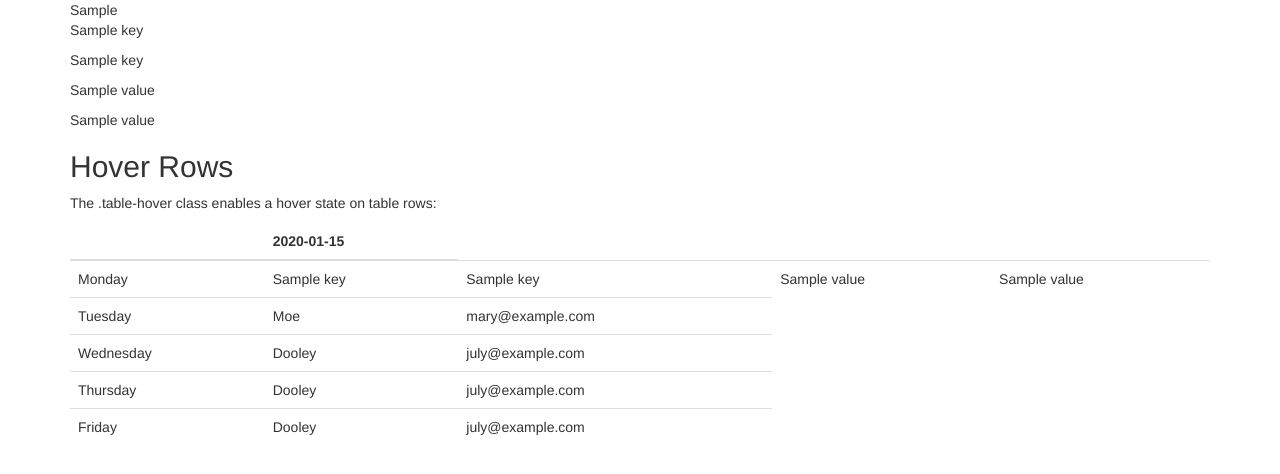
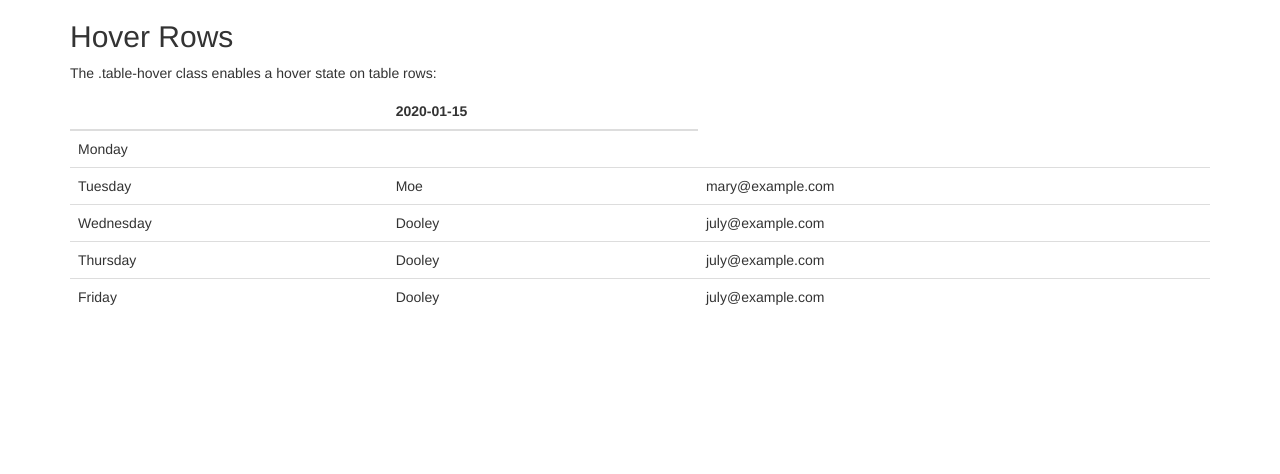
Before and after one commit to gabyantova/timetables, a Django app: template timetable/templates/timetable/index.html in a window 1280 px wide. Shown: the top 474 px of the page. Run offline with Django 3.2, Linux system fonts and the light colour scheme; the template is opened without the code that fills it: most values are stand-ins (such as "Sample title", 1, 10 or a date in 2020); parts of the project's set-up code (start-up, migrations or seed data) failed here and were passed over; some libraries are stand-ins or nearby versions.

Commit message:
ico is the best

```diff
--- a/timetable/templates/timetable/index.html
+++ b/timetable/templates/timetable/index.html
@@ -14,19 +14,6 @@
 
 <div class="container">
 
-{{dict_monday}}
-
-{% for key,value in dict_monday.items %}
-	<p> {{key }}</p>
-	<p>{{key}}</p>
-        {% for v in values %}
-        <p>{{v}}</p>
-        {% endfor %}
-	<p>{{ value }}</p>
-	{% endfor %}
-
-
-
   <h2>Hover Rows</h2>
   <p>The .table-hover class enables a hover state on table rows:</p>
   <table class="table table-hover">
@@ -42,19 +29,20 @@
       <tr>
         <td>Monday</td>
 
-	{% for key,value in dict_monday %}
-		<td>
-		{{ key }}
-		</td>
-	<td>{{key}}</td>
-        {% for v in values %}
-        <td>{{v}}</td>
-        {% endfor %}
-		<td>
-		{{ value }}
-		</td>
-	{% endfor %}
+		{% for key,value in days.items %}
+		{% if key|stringformat:"s" == 'Mon' %}
+		{% for item in value %}
+		<th>
+			{% for subject in item %}
+			<p>{{ subject }} </p>
+			{% endfor %}
+		 </th>
 
+
+
+		{% endfor %}
+		{% endif %}
+		{% endfor %}
       </tr>
       <tr>
         <td>Tuesday</td>
```
Also changed, not shown: timetable/views.py (+10 -11 lines), 1 other file.
